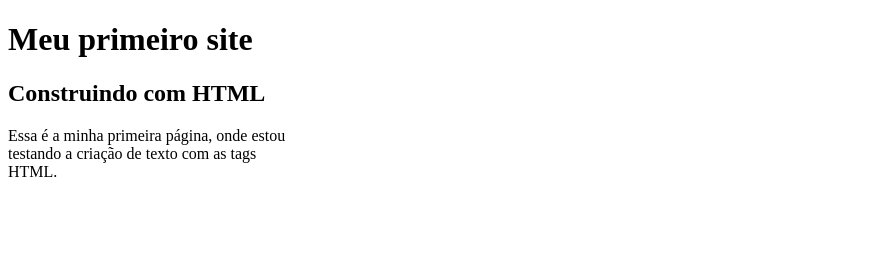
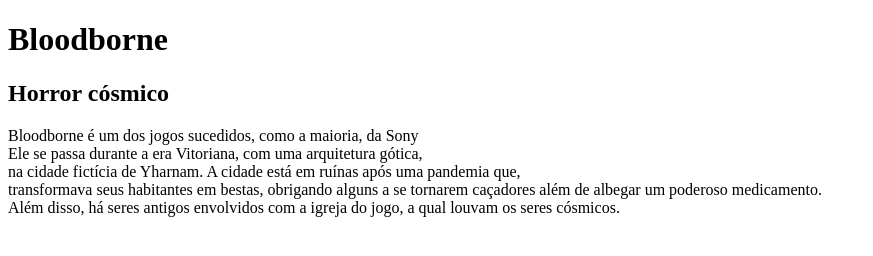
Before and after one commit to grazielly-kuboski/meuPrimeiroSite1c, a plain HTML site: page index.html in a window 1280 px wide. Shown: the whole page, without its empty margins (0-873 px from the left). Drawn offline with Linux system fonts and the light colour scheme.

Commit message:
Bloodborne, resumo

```diff
--- a/index.html
+++ b/index.html
@@ -4,15 +4,17 @@
 <head>
     <meta charset="UTF-8">
     <meta name="viewport" content="width=device-width, initial-scale=1.0">
-    <title>Meu primeiro Site</title>
+    <title>Bloodborne</title>
 </head>
 
 <body>
-    <h1>Meu primeiro site</h1>
-    <h2>Construindo com HTML</h2>
-    <p>Essa é a minha primeira página, onde estou<br/>
-        testando a criação de texto com as tags<br/>
-    HTML.</p>
+    <h1>Bloodborne</h1>
+    <h2>Horror cósmico</h2>
+    <p>Bloodborne é um dos jogos sucedidos, como a maioria, da Sony <br/>
+    Ele se passa durante a era Vitoriana, com uma arquitetura gótica,<br/>
+    na cidade fictícia de Yharnam. A cidade está em ruínas após uma pandemia que,<br/>
+transformava seus habitantes em bestas, obrigando alguns a se tornarem caçadores além de albegar um poderoso medicamento.<br/>
+Além disso, há seres antigos envolvidos com a igreja do jogo, a qual louvam os seres cósmicos.</p>
 </body>
 
 </html>
```
